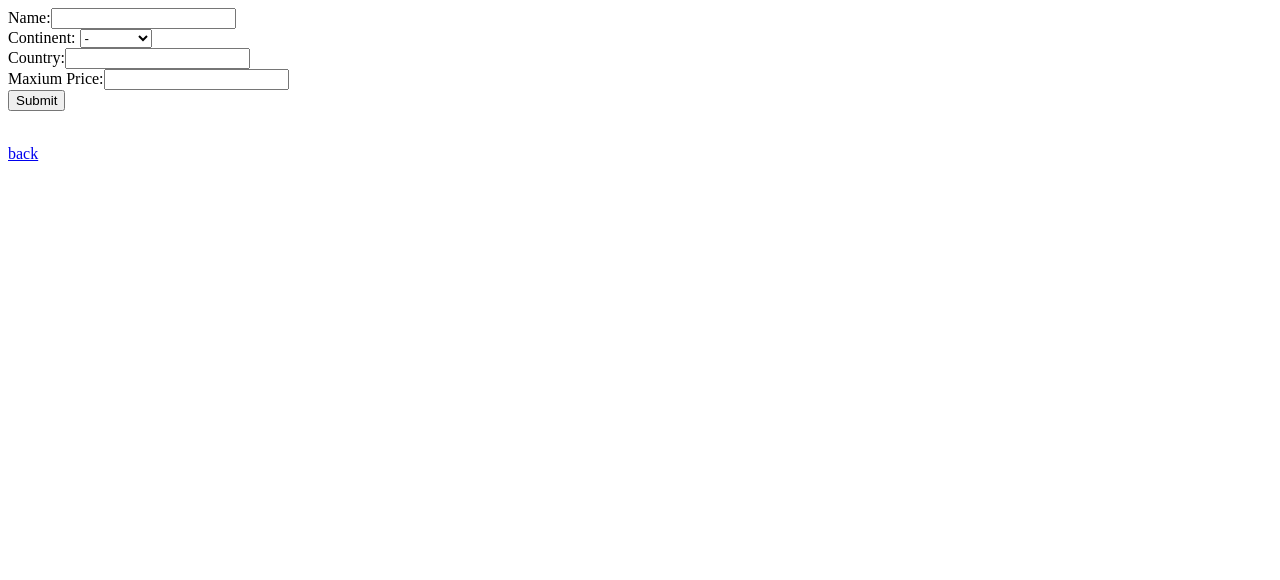
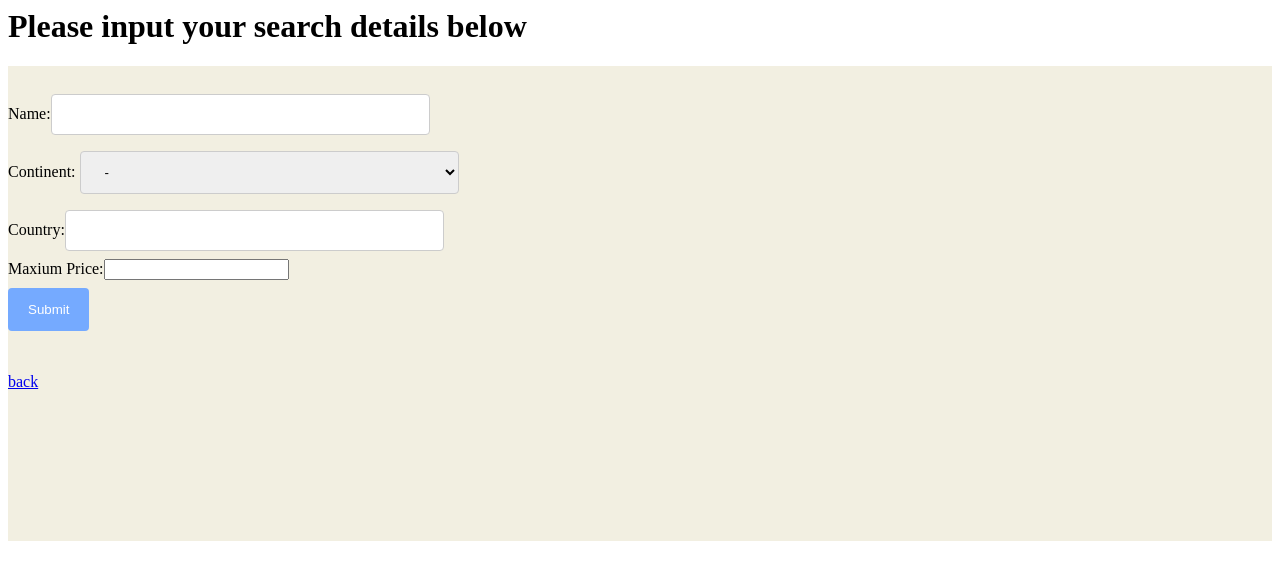
Before and after one commit to jd-vandenbor/Web-applications-project, a PHP site: page /advsearch.php in a window 1280 px wide. Shown: the top 580 px of the page. Run offline with PHP 8.4, Linux system fonts and the light colour scheme.

Commit message:
Update advsearch.php

```diff
--- a/project/advsearch.php
+++ b/project/advsearch.php
@@ -1,11 +1,43 @@
 <html>
+<style>
+
+
+.divy {
+	background-color: #f2efe1;
+}
+
+input[type=text], select {
+	width: 30%;
+	padding: 12px 20px;
+	margin: 8px 0;
+	border: 1px solid #ccc;
+	border-radius: 4px;
+	box-sizing: border-box;
+}
+
+input[type=submit] {
+	color: white;
+  	background-color: #75aaff;
+  	padding: 14px 20px;
+  	margin: 8px 0;
+  	border: none;
+  	border-radius: 4px;
+  	cursor: pointer;
+}
+
+input[type=submit]:hover {
+  	background-color: #2e4c7d;
+}
+
+</style>
 <head>
 	<title>review test</title>
 	<meta http-equiv="Content-Type" content="text/html; charset = UTF-8">
 </head>
 
 <body>
-
+<h1>Please input your search details below</h1>
+<div class="divy" style="padding-top:20px;padding-bottom:150px;">
 <form action="search.php" method="POST">
 
         Name:<input type="text" name="name" id="name">
@@ -30,5 +62,6 @@
 </form>
 <br>
 <a href="home.php">back</a>
+</div>
 </body>
 </html>
```
